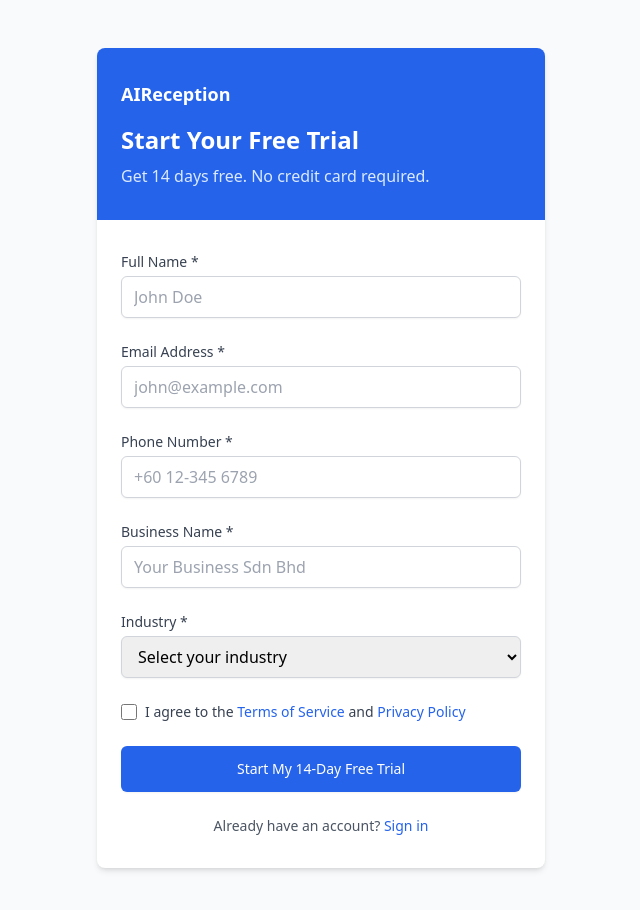
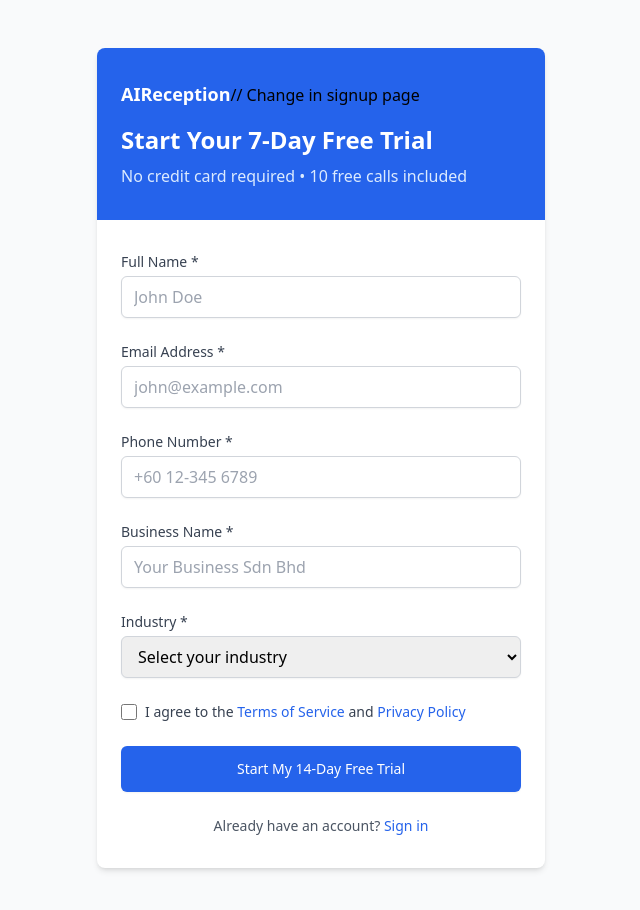
Before and after one commit to dwauto7/ai-receptionist, a Next.js app: page /signup in a window 1280 px wide. Shown: the top 910 px of the page, without its empty margins (319-959 px from the left). Built offline with nearby package versions, Linux system fonts and the light colour scheme.

Commit message:
Update page.tsx

```diff
--- a/app/signup/page.tsx
+++ b/app/signup/page.tsx
@@ -32,8 +32,9 @@
         {/* Header */}
         <div className="bg-blue-600 px-6 py-8">
           <Link href="/" className="text-white text-lg font-bold">AIReception</Link>
-          <h1 className="mt-4 text-2xl font-bold text-white">Start Your Free Trial</h1>
-          <p className="mt-2 text-blue-100">Get 14 days free. No credit card required.</p>
+          // Change in signup page
+            <h1 className="mt-4 text-2xl font-bold text-white">Start Your 7-Day Free Trial</h1>
+            <p className="mt-2 text-blue-100">No credit card required • 10 free calls included</p>
         </div>
 
         {/* Form */}
```
